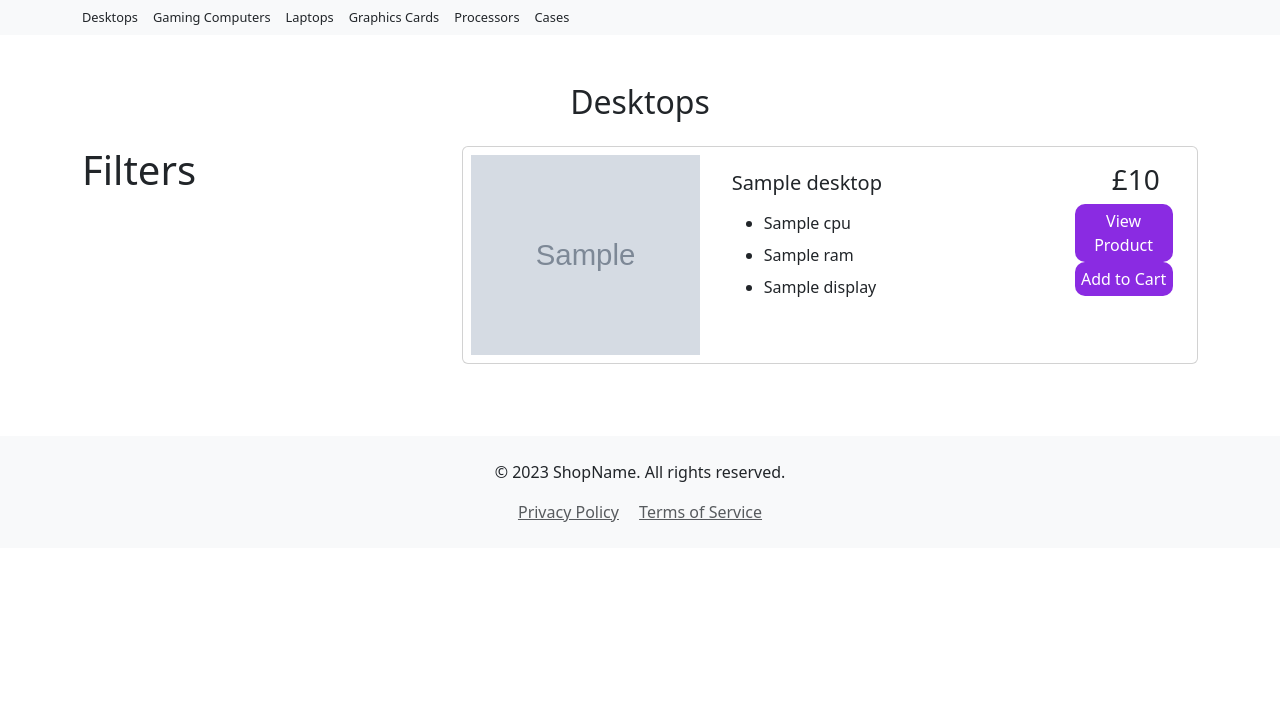
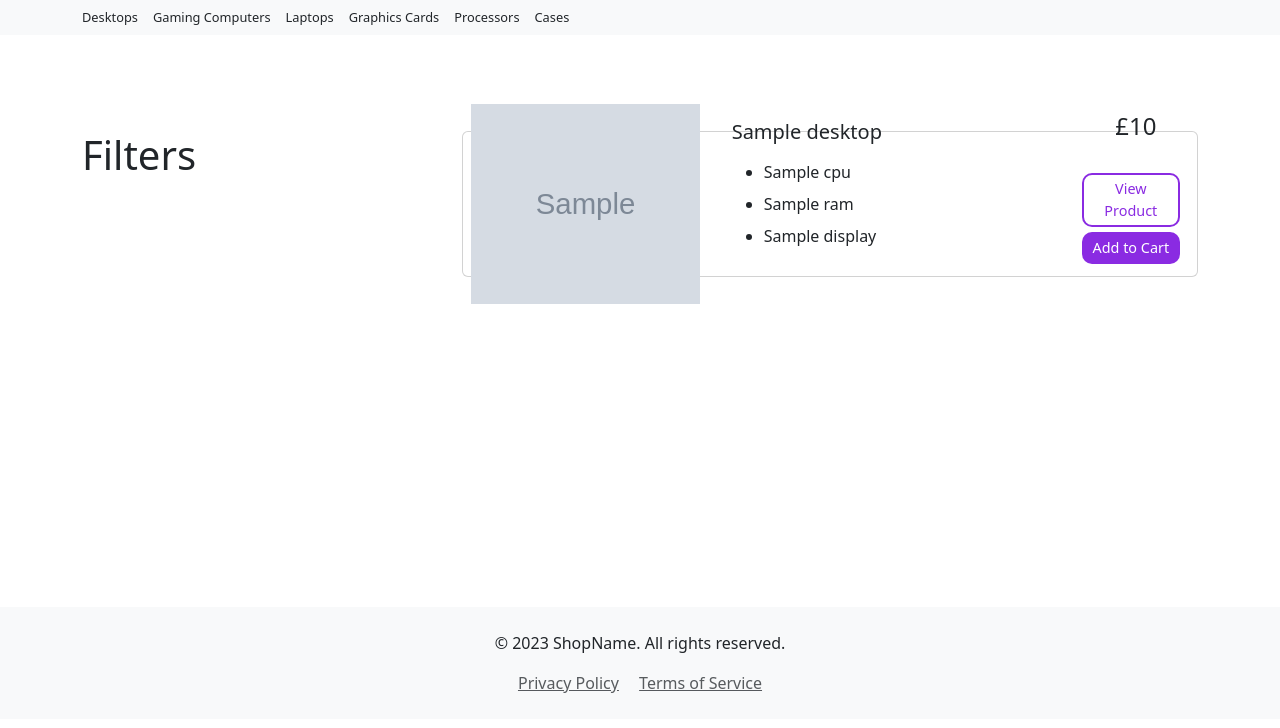
Before and after one commit to Bonzay993/NextTopComputers, a Flask app: page /get_desktops in a window 1280 px wide. Shown: the part 72-800 px from the top of the page. Run offline with Flask 3, Linux system fonts and the light colour scheme; grey boxes marked "Sample" are stand-in pictures; a database or web service that is not in the repository returns one stand-in record (values such as "Sample title"); some libraries are stand-ins or nearby versions.

Commit message:
Added a few visual fixes to the product /desktops cards

```diff
--- a/static/style.css
+++ b/static/style.css
@@ -1,4 +1,5 @@
 /* Additional custom styles */
+
 .navbar {
     height: auto;
     padding: 1rem 0;
@@ -13,23 +14,40 @@
     font-size: 80%;
 }
 
-.view-product-btn, .add-to-cart-btn{
+.product-price{
+    font-size: 150%;
+}
+
+.product-btn{
     padding:5px;
-    background-color:blueviolet;
     border-radius: 10px;
     color:white;
     width:80%;
     text-align: center;
     text-decoration: none;
+}
 
+.view-product-btn {
+    background-color: white;
+    box-shadow: 0px 0px 0px 2px blueviolet inset;
+    color: blueviolet;
+}
+
+.add-to-cart-btn{
+    background-color:blueviolet;
 }
 
 .product-btn-container{
     display:flex;
     height:40%;
-    width:100%;
-    justify-content: space-between;
-
+    width:18%;
+    justify-content: center;
+    align-items: center;
+    gap:10%;
+    position:absolute;
+    bottom:20%;
+    font-size: 90%;
+    padding-right:10px;
 }
 
 .category-container {
@@ -50,6 +68,18 @@
 
 .hero-section h1 {
     font-size: 2.5rem;
+}
+
+.product-card {
+    height:55%;
+    align-content: center;
+    text-align: center;
+    display:flex;
+    justify-content: center;
+}
+
+.product-card-container{
+    padding-bottom:10%;
 }
 
 .product-card img {
--- a/templates/desktops.html
+++ b/templates/desktops.html
@@ -2,8 +2,7 @@
 {% block content %}
 
 <section id="products" class="py-5">
-    <div class="container">
-        <h2 class="text-center mb-4">Desktops</h2>
+    <div class="container py-5">
         <div class="row">
             <!-- Filter Column on the Left -->
             <div class="col-md-4 order-md-1 mb-4">
@@ -12,9 +11,9 @@
             </div>
 
             <!-- Product Cards Column on the Right -->
-            <div class="col-md-8 order-md-2">
+            <div class="col-md-8 order-md-2 product-card-container">
                 {% for desktop in desktops %}
-                <div class="card product-card mb-4">
+                <div class="card product-card mb-5">
                     <div class="row g-0">
                         <!-- Image Column on the Left -->
                         <div class="col-md-4 px-2 py-2">
@@ -32,10 +31,10 @@
                         </div>
                         <!-- Price and Add to Cart Button on the Right -->
                         <div class="col-md-2 d-flex flex-column align-items-center pt-3">
-                            <h3 class="card-text"><span>£</span>{{ desktop.price }}</h3>
+                            <h3 class="card-text product-price"><span>£</span>{{ desktop.price }}</h3>
                             <div class="flex-column product-btn-container">
-                                <a href="#" class="view-product-btn">View Product</a>
-                                <a href="#" class="add-to-cart-btn">Add to Cart</a>
+                                <a href="#" class="view-product-btn product-btn">View Product</a>
+                                <a href="#" class="add-to-cart-btn product-btn">Add to Cart</a>
                             </div>
 
                         </div>
```
